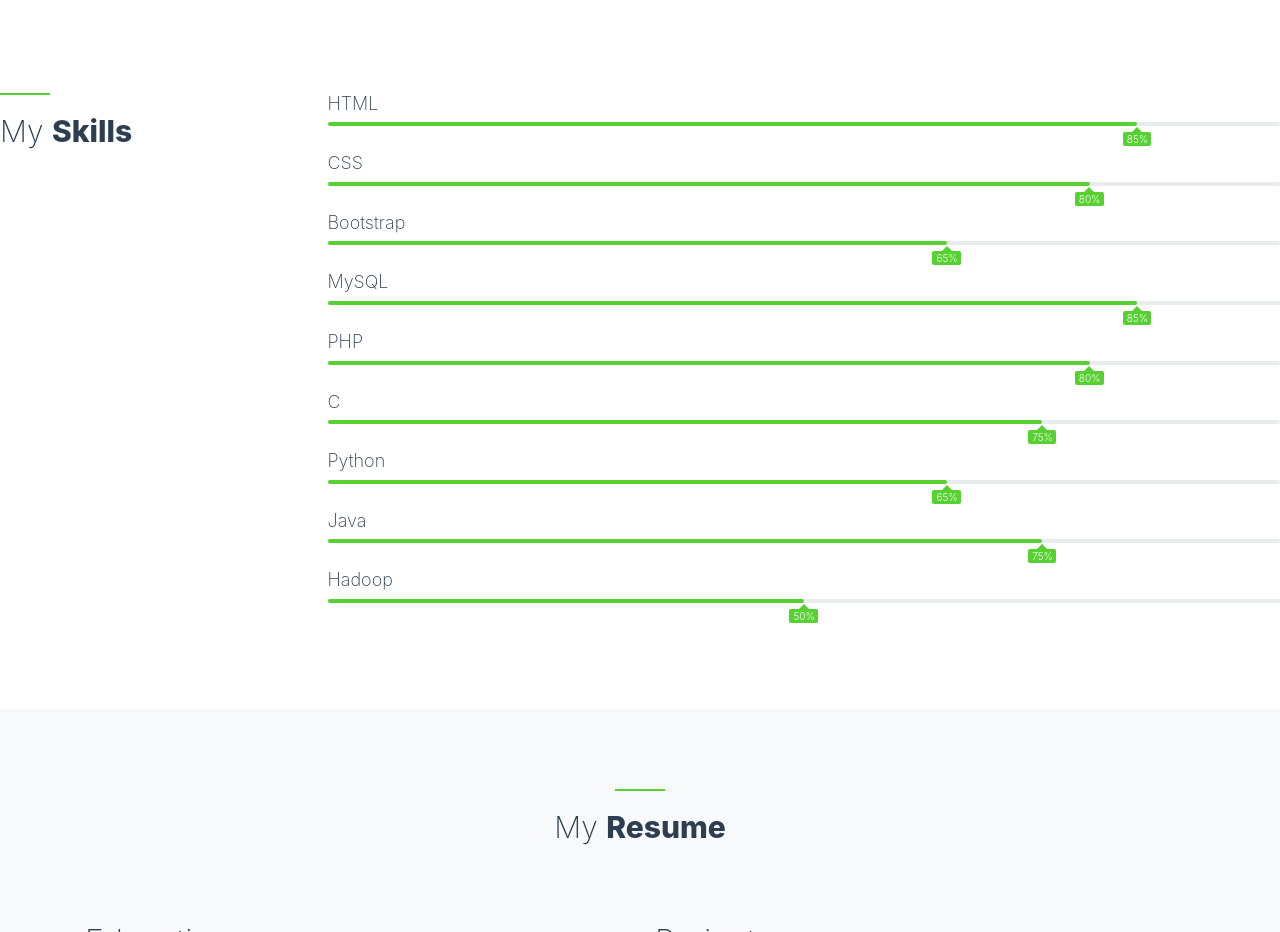
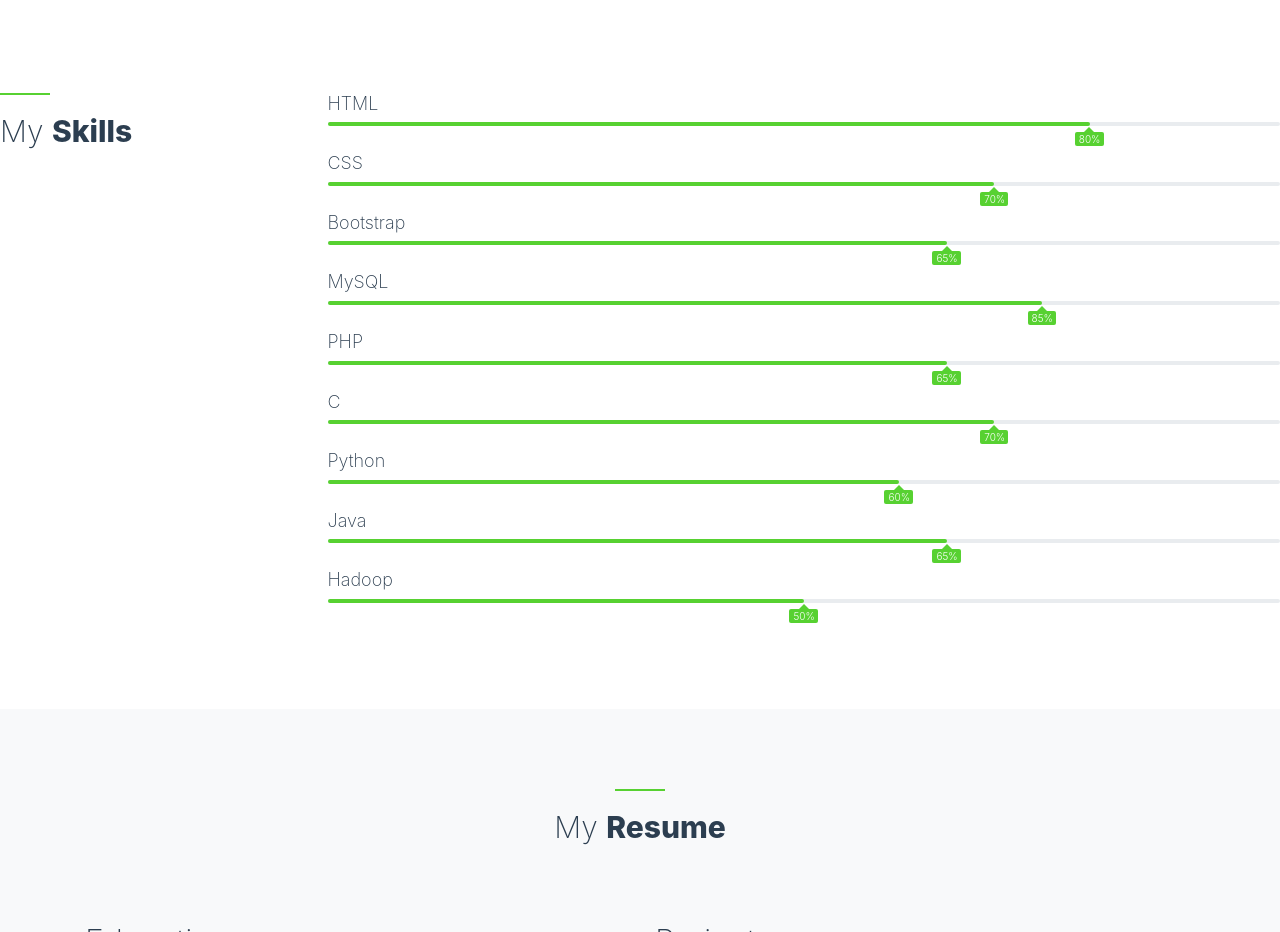
Before and after one commit to HrushikeshMasne/HrushikeshMasne.github.io, a plain HTML site: page index.html in a window 1280 px wide. Shown: the part 1420-2352 px from the top of the page. Drawn offline with nearby package versions, Linux system fonts and the light colour scheme; some packages are replaced by stand-ins of ours; no server answers; files whose address does not match are found by name.

Commit message:
Update index.html

```diff
--- a/index.html
+++ b/index.html
@@ -96,8 +96,8 @@ Elegance in solving a problem is my sole motto while approaching a problem. I pr
             <div class="skill">
               <h3>HTML</h3>
               <div class="progress">
-                <div class="progress-bar" role="progressbar" style="width: 85%" aria-valuenow="85" aria-valuemin="0" aria-valuemax="100">
-                  <span>85%</span>
+                <div class="progress-bar" role="progressbar" style="width: 80%" aria-valuenow="80" aria-valuemin="0" aria-valuemax="100">
+                  <span>80%</span>
                 </div>
               </div>
             </div>
@@ -105,8 +105,8 @@ Elegance in solving a problem is my sole motto while approaching a problem. I pr
             <div class="skill">
               <h3>CSS</h3>
               <div class="progress">
-                <div class="progress-bar" role="progressbar" style="width: 80%" aria-valuenow="80" aria-valuemin="0" aria-valuemax="100">
-                  <span>80%</span>
+                <div class="progress-bar" role="progressbar" style="width: 70%" aria-valuenow="70" aria-valuemin="0" aria-valuemax="100">
+                  <span>70%</span>
                 </div>
               </div>
             </div>
@@ -123,7 +123,7 @@ Elegance in solving a problem is my sole motto while approaching a problem. I pr
                 <div class="skill">
               <h3>MySQL</h3>
               <div class="progress">
-                <div class="progress-bar" role="progressbar" style="width: 85%" aria-valuenow="85" aria-valuemin="0" aria-valuemax="100">
+                <div class="progress-bar" role="progressbar" style="width: 75%" aria-valuenow="75" aria-valuemin="0" aria-valuemax="100">
                   <span>85%</span>
                 </div>
               </div>
@@ -132,8 +132,8 @@ Elegance in solving a problem is my sole motto while approaching a problem. I pr
             <div class="skill">
               <h3>PHP</h3>
               <div class="progress">
-                <div class="progress-bar" role="progressbar" style="width:80%" aria-valuenow="80" aria-valuemin="0" aria-valuemax="100">
-                  <span>80%</span>
+                <div class="progress-bar" role="progressbar" style="width:65%" aria-valuenow="65" aria-valuemin="0" aria-valuemax="100">
+                  <span>65%</span>
                 </div>
               </div>
             </div>
@@ -141,8 +141,8 @@ Elegance in solving a problem is my sole motto while approaching a problem. I pr
             <div class="skill">
               <h3>C</h3>
               <div class="progress">
-                <div class="progress-bar" role="progressbar" style="width:75%" aria-valuenow="75" aria-valuemin="0" aria-valuemax="100">
-                  <span>75%</span>
+                <div class="progress-bar" role="progressbar" style="width:70%" aria-valuenow="70" aria-valuemin="0" aria-valuemax="100">
+                  <span>70%</span>
                 </div>
               </div>
             </div>
@@ -150,8 +150,8 @@ Elegance in solving a problem is my sole motto while approaching a problem. I pr
           <div class="skill">
               <h3>Python</h3>
               <div class="progress">
-                <div class="progress-bar" role="progressbar" style="width: 65%" aria-valuenow="65" aria-valuemin="0" aria-valuemax="100">
-                  <span>65%</span>
+                <div class="progress-bar" role="progressbar" style="width: 60%" aria-valuenow="60" aria-valuemin="0" aria-valuemax="100">
+                  <span>60%</span>
                 </div>
               </div>
             </div>
@@ -159,8 +159,8 @@ Elegance in solving a problem is my sole motto while approaching a problem. I pr
         <div class="skill">
               <h3>Java</h3>
               <div class="progress">
-                <div class="progress-bar" role="progressbar" style="width: 75%" aria-valuenow="75" aria-valuemin="0" aria-valuemax="100">
-                  <span>75%</span>
+                <div class="progress-bar" role="progressbar" style="width: 65%" aria-valuenow="65" aria-valuemin="0" aria-valuemax="100">
+                  <span>65%</span>
                 </div>
               </div>
             </div>
```
